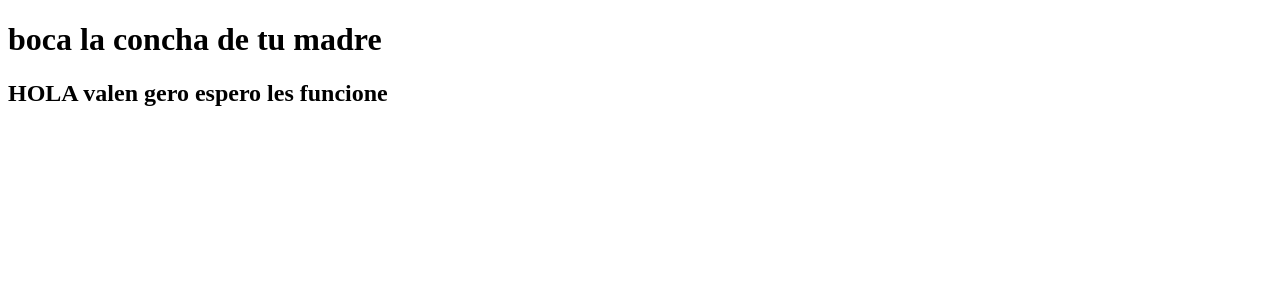
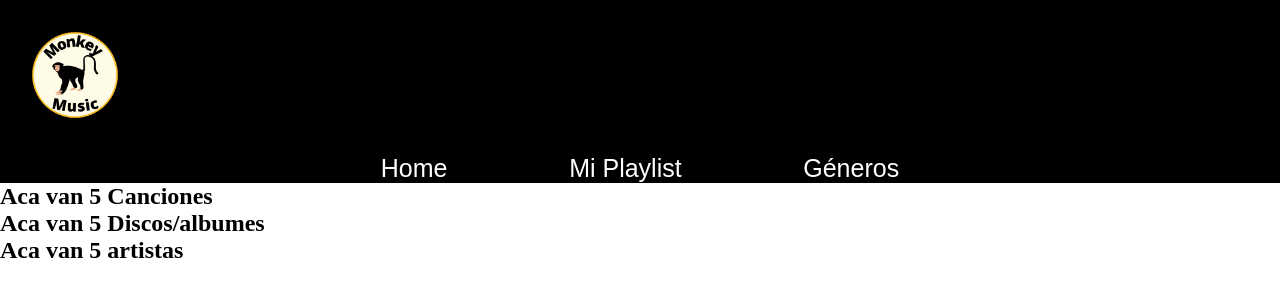
Before and after one commit to aspermaster23/proyectointegrador, a plain HTML site: page index.html in a window 1280 px wide. Drawn offline with Linux system fonts and the light colour scheme.

Commit message:
Avances en estrucutura y header  15/4

```diff
--- /dev/null
+++ b/css/master.css
@@ -0,0 +1,38 @@
+*{
+    box-sizing: border-box;
+    margin: 0;
+    padding: 0;
+}
+img{
+    width: 100%;
+}
+a{
+    list-style-type: none;
+}
+ul{
+    list-style-type: none;
+}
+.logo{
+    width: 150px;
+}
+.encabezado{
+    background-color: black;
+}
+.opciones{
+    width: 50%;
+    margin: auto;
+    display: flex;
+    justify-content: space-around;
+    align-items: center;
+}
+.opciones li{
+    list-style-type: none;
+}
+.opciones li a{
+    color: white;
+    font-family: Arial, Helvetica, sans-serif;
+    font-size: 25px;
+}
+.menu .opciones li a{
+    text-decoration: none;
+}
--- a/index.html
+++ b/index.html
@@ -4,11 +4,37 @@
     <meta charset="UTF-8">
     <meta http-equiv="X-UA-Compatible" content="IE=edge">
     <meta name="viewport" content="width=device-width, initial-scale=1.0">
-    <title>Document</title>
+    <link rel="stylesheet" href="css/master.css">
+    <title>Monkey Music</title>
 </head>
 <body>
-    <h1>boca la concha de tu madre</h1>
-    <h2>HOLA valen gero espero les funcione </h2>
-
+    <main class="container">
+        <header class="encabezado">
+            <figure class="logo">
+                <img src="img/logo.png" alt="Logo Monkey Music">
+            </figure>
+            <nav class="menu">
+                <ul class="opciones">
+                    <li><a href="index.html">Home</a></li>
+                    <li><a href="#">Mi Playlist</a></li>
+                    <li><a href="#">Géneros</a></li>
+                </ul>
+            </nav>
+            <!--Buscador-->
+            <!--Menu de navegacion-->
+        </header>
+        <section class="canciones">
+            <h2>Aca van 5 Canciones</h2>
+        </section>
+        <section class="discosalbumes">
+            <h2>Aca van 5 Discos/albumes</h2>
+        </section>
+        <section class="artistas">
+            <h2>Aca van 5 artistas</h2>
+        </section>
+        <!--<footer class="footer">
+            <h2 class="creacion">Creado por: Gerónimo Galvez, Gonzalo Ruíz y Valentín Flores</h2>
+        </footer>-->
+    </main>
 </body>
 </html>
```
Also changed, not shown: img/logo.png (added).
